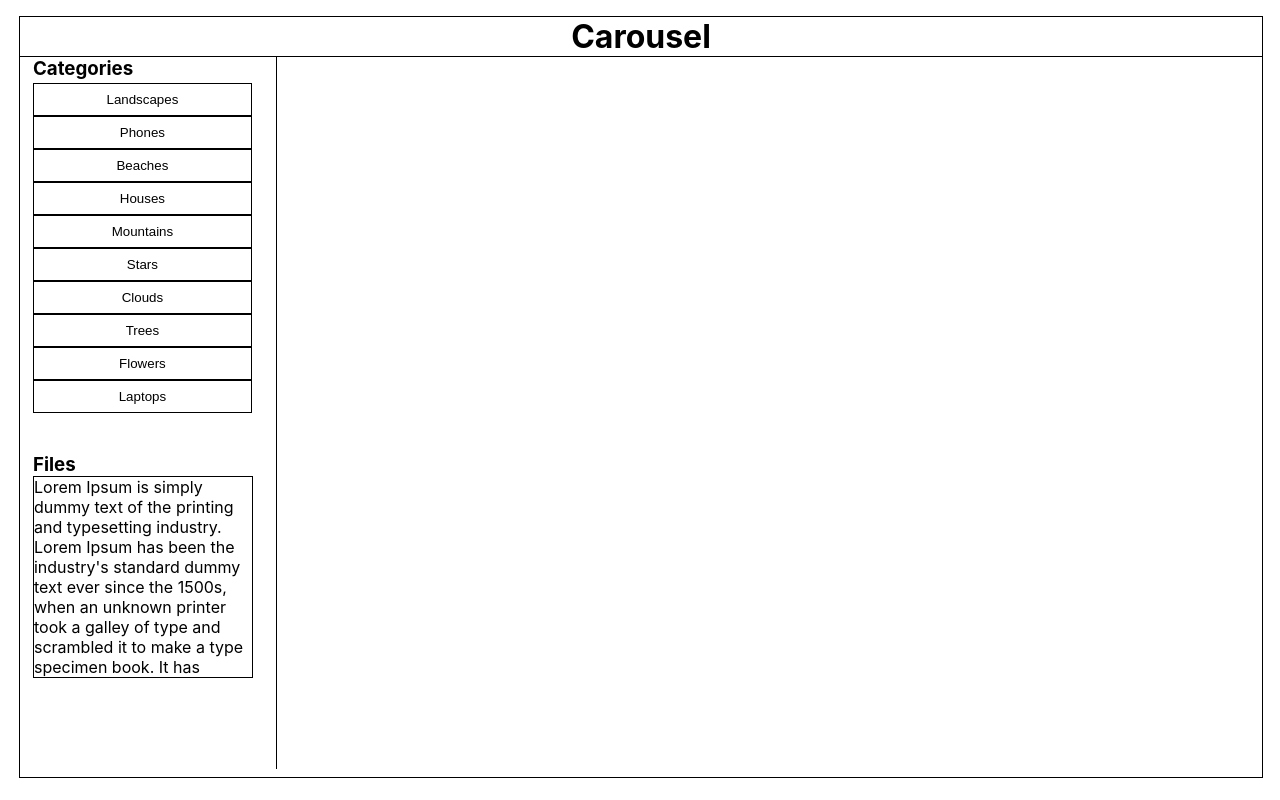
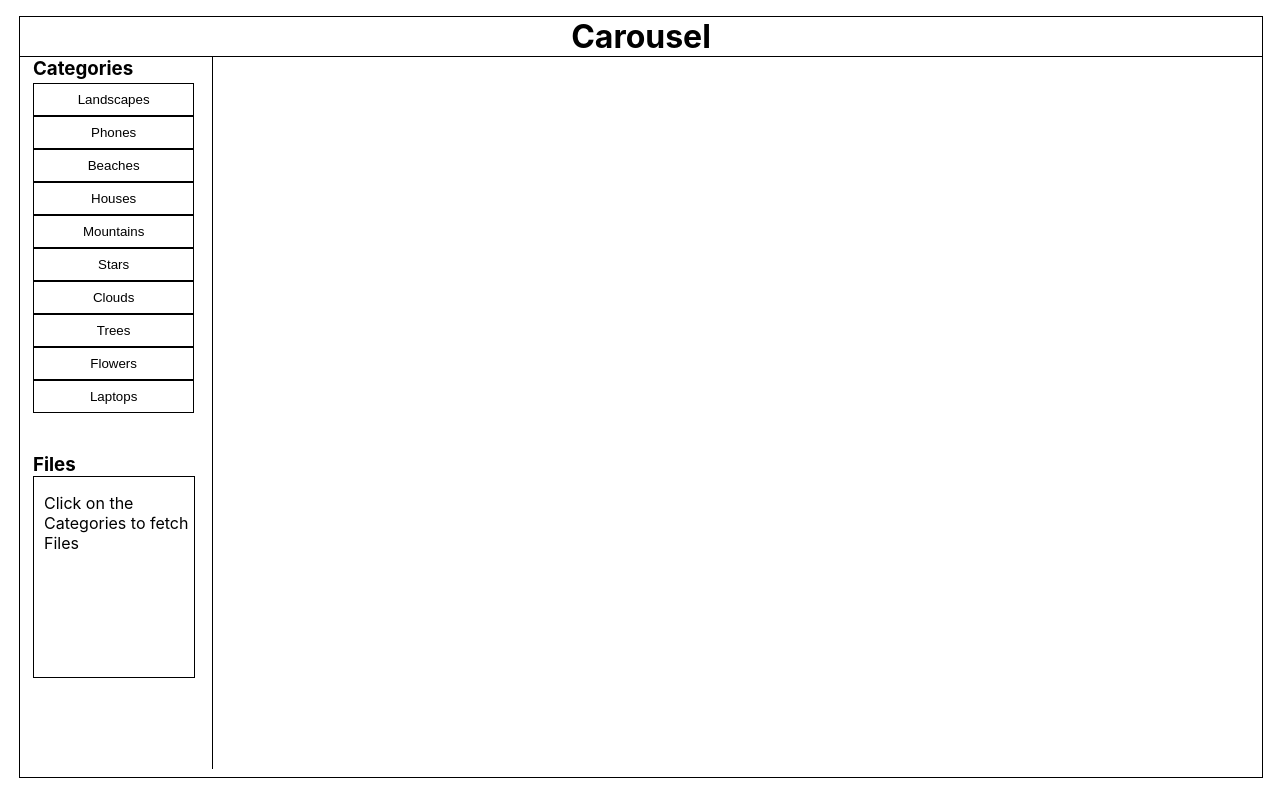
Before and after one commit to saqib0401/Image-Carousel, a React (Create React App) app in the folder frontend/: page / in a window 1280 px wide. Built offline with nearby package versions, Linux system fonts and the light colour scheme.

Commit message:
updating files section to load data when category is clicked

```diff
--- a/frontend/src/App.css
+++ b/frontend/src/App.css
@@ -5,7 +5,7 @@
   border: 1px solid black;
 }
 .container {
-  width: 20vw;
+  width: 15vw;
   height: 89vh;
   border-right: 1px solid black;
 }
--- a/frontend/src/App.js
+++ b/frontend/src/App.js
@@ -17,12 +17,20 @@ function App() {
     { category: "Flowers", images: [] },
     { category: "Laptops", images: [] },
   ]);
+  const [click, setClick] = useState("");
+  const [checkClick, setCheckClick] = useState(false);
   return (
     <div className="App">
       <Header />
       <div className="container">
-        <Categories imageData={categoryData} setImageData={setCategoryData} />
-        <Files />
+        <Categories
+          imageData={categoryData}
+          setImageData={setCategoryData}
+          setClick={setClick}
+          setCheckClick={setCheckClick}
+        />
+        <Files click={click} imageData={categoryData} checkClick={checkClick} />
+        {console.log(click)}
       </div>
     </div>
   );
--- a/frontend/src/components/Categories.js
+++ b/frontend/src/components/Categories.js
@@ -2,7 +2,7 @@ import React from "react";
 import axios from "axios";
 import "./Categories.css";
 
-const Categories = ({ imageData, setImageData }) => {
+const Categories = ({ imageData, setImageData, setClick, setCheckClick }) => {
   function handleClick(category) {
     let state = imageData;
     let index = state.findIndex((x) => x.category === category);
@@ -11,6 +11,8 @@ const Categories = ({ imageData, setImageData }) => {
       .then((response) => state[index].images.push(...response.data));
     setImageData(state);
     console.log(imageData);
+    setClick(category);
+    setCheckClick(true);
   }
 
   return (
--- a/frontend/src/components/Files.css
+++ b/frontend/src/components/Files.css
@@ -6,7 +6,11 @@
 .file_names {
   height: 25vh;
   margin-left: 1vw;
-  width: 17vw;
+  width: 12.5vw;
   border: 1px solid black;
   overflow-y: scroll;
 }
+ul {
+  padding: 0;
+  padding-left: 10px;
+}
--- a/frontend/src/components/Files.js
+++ b/frontend/src/components/Files.js
@@ -1,19 +1,31 @@
 import React from "react";
 import "./Files.css";
-const Files = () => {
+const Files = ({ click, imageData, checkClick }) => {
+  let index = imageData.findIndex((x) => x.category === click);
+  if (index === -1) {
+    index = 0;
+  }
+  const runCallback = (cb) => {
+    return cb();
+  };
+  function notClick() {
+    if (!checkClick) {
+      return <li>Click on the Categories to fetch Files</li>;
+    } else {
+      return runCallback(() => {
+        const row = [];
+        for (var i = 1; i <= 10; i++) {
+          row.push(<li key={i}>{`${click}-${i}.png`}</li>);
+        }
+        return row;
+      });
+    }
+  }
   return (
     <div>
       <h3 className="file_heading">Files</h3>
       <div className="file_names">
-        Lorem Ipsum is simply dummy text of the printing and typesetting
-        industry. Lorem Ipsum has been the industry's standard dummy text ever
-        since the 1500s, when an unknown printer took a galley of type and
-        scrambled it to make a type specimen book. It has survived not only five
-        centuries, but also the leap into electronic typesetting, remaining
-        essentially unchanged. It was popularised in the 1960s with the release
-        of Letraset sheets containing Lorem Ipsum passages, and more recently
-        with desktop publishing software like Aldus PageMaker including versions
-        of Lorem Ipsum.
+        <ul>{notClick()}</ul>
       </div>
     </div>
   );
```
